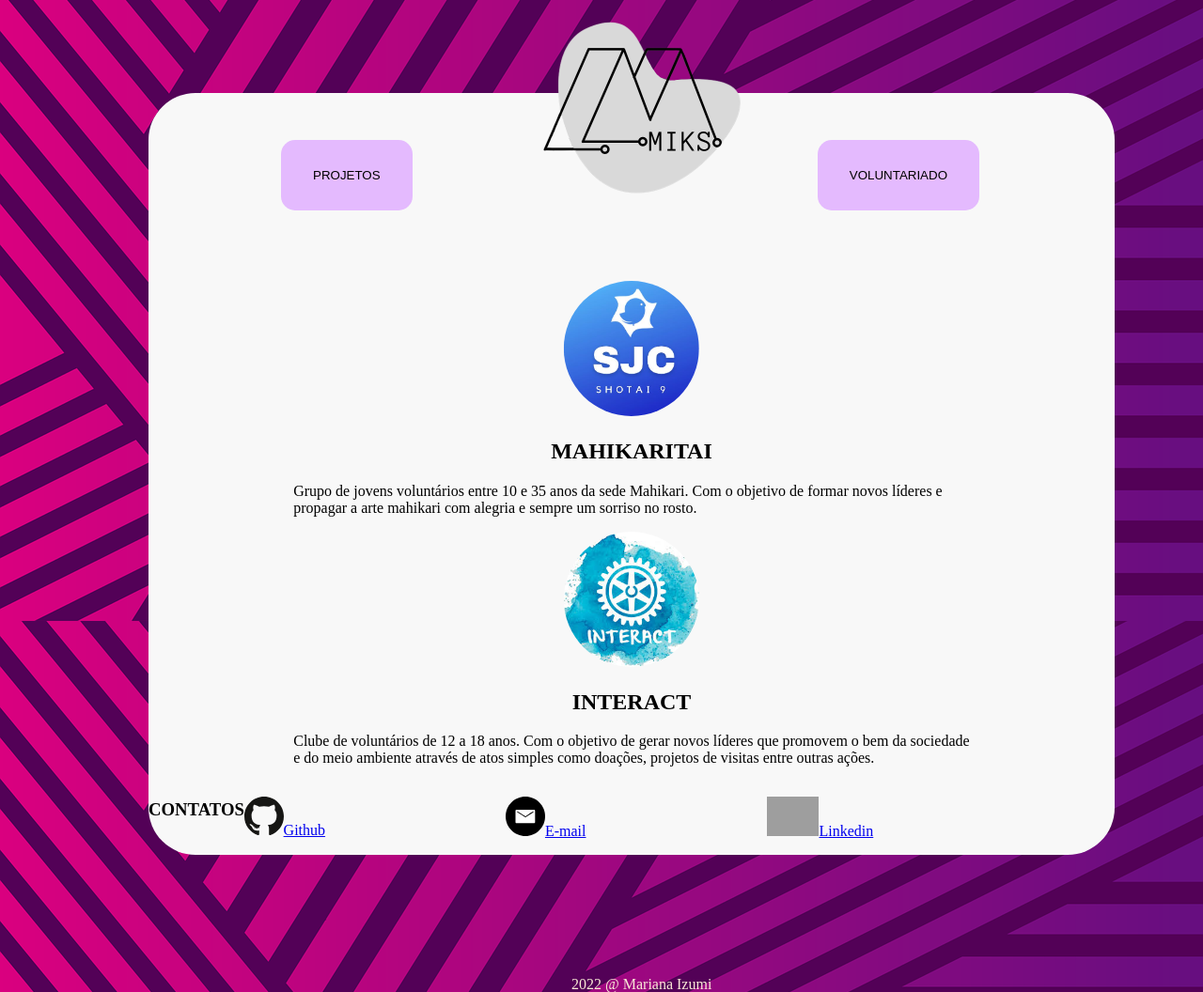
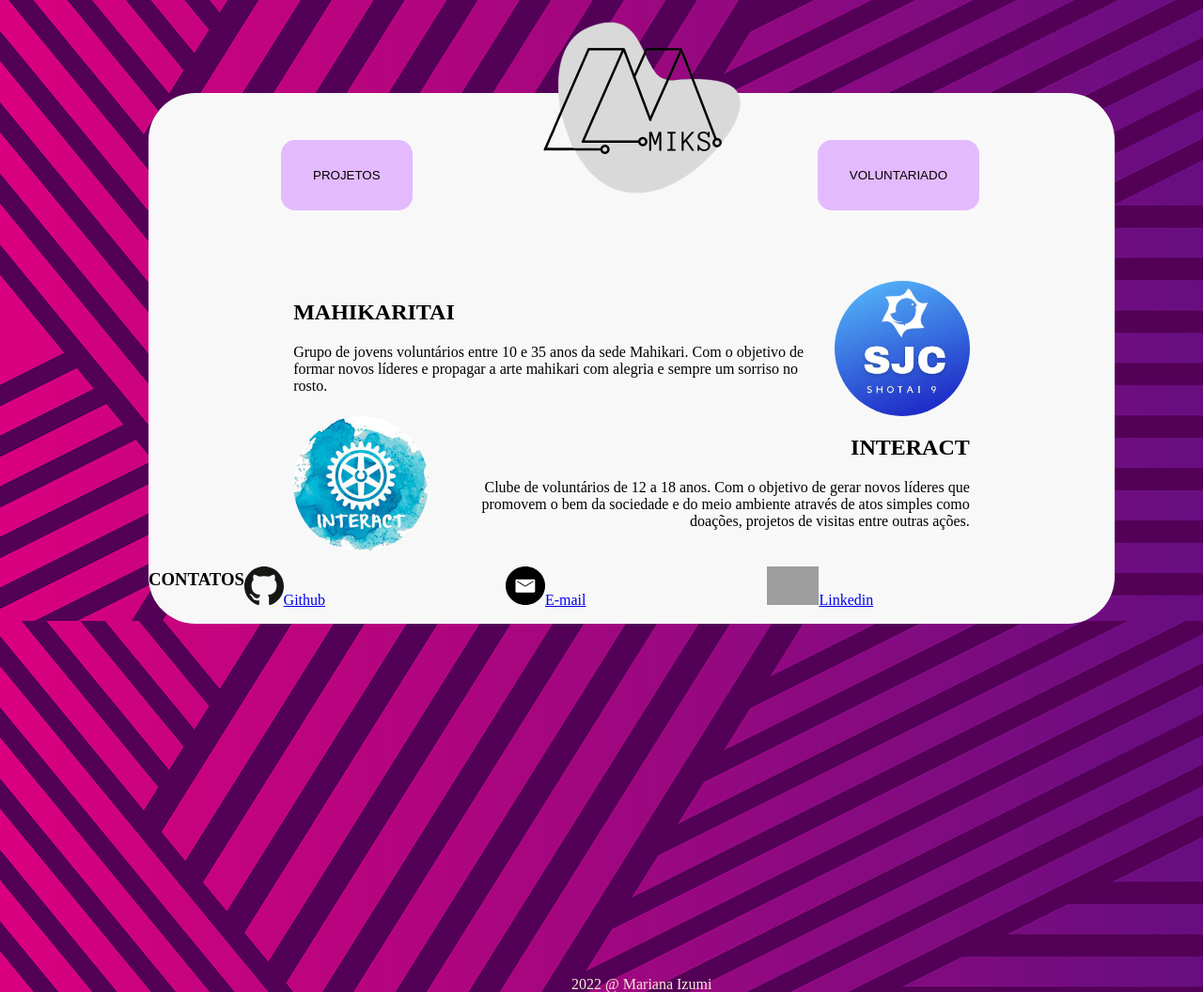
Before and after one commit to MariMiks/portfolio, a Python web app: template src/templates/voluntariado.html in a window 1280 px wide. Shown: the part 59-1115 px from the top of the page at 94% size. Run offline with Jinja, Linux system fonts and the light colour scheme; the template is opened without the code that fills it, so the values that code supplies are empty; grey boxes are pictures that could not be loaded.

Commit message:
Arrumando posições das divs  na página voluntariado

```diff
--- a/src/layout/voluntariado.css
+++ b/src/layout/voluntariado.css
@@ -1,4 +1,5 @@
 .grupo{
+   display: flex;
    width: 70%;
    margin: auto;
    padding: auto;
@@ -7,9 +8,12 @@
 .grupo img{
    width: 20%;
    border-radius: 100%;
-   transform: translateX(200%);
 }
 
-.grupo h1{
-   text-align: center;
+.texto-mahikari{
+   text-align: left;
 }
+
+.texto-interact{
+   text-align: right;
+}
--- a/src/templates/voluntariado.html
+++ b/src/templates/voluntariado.html
@@ -26,15 +26,19 @@
          </header>
 
          <div class="grupo">
+            <div class="texto-mahikari">
+               <h1>MAHIKARITAI</h1>
+               <p>Grupo de jovens voluntários entre 10 e 35 anos da sede Mahikari. Com o objetivo de formar novos líderes e propagar a arte mahikari com alegria e sempre um sorriso no rosto.</p>
+            </div>
             <img src="../img/mahikaritai.jpg" alt="logo-mahikaritai">
-            <h1>MAHIKARITAI</h1>
-            <p>Grupo de jovens voluntários entre 10 e 35 anos da sede Mahikari. Com o objetivo de formar novos líderes e propagar a arte mahikari com alegria e sempre um sorriso no rosto.</p>
          </div>
 
          <div class="grupo">
             <img src="../img/interact.jpg" alt="logo-interact">
-            <h1>INTERACT</h1>
-            <p>Clube de voluntários de 12 a 18 anos. Com o objetivo de gerar novos líderes que promovem o bem da sociedade e do meio ambiente através de atos simples como doações, projetos de visitas entre outras ações.</p>
+            <div class="texto-interact">
+               <h1>INTERACT</h1>
+               <p>Clube de voluntários de 12 a 18 anos. Com o objetivo de gerar novos líderes que promovem o bem da sociedade e do meio ambiente através de atos simples como doações, projetos de visitas entre outras ações.</p>
+            </div>
          </div>
 
          <div class="contatos">
```
